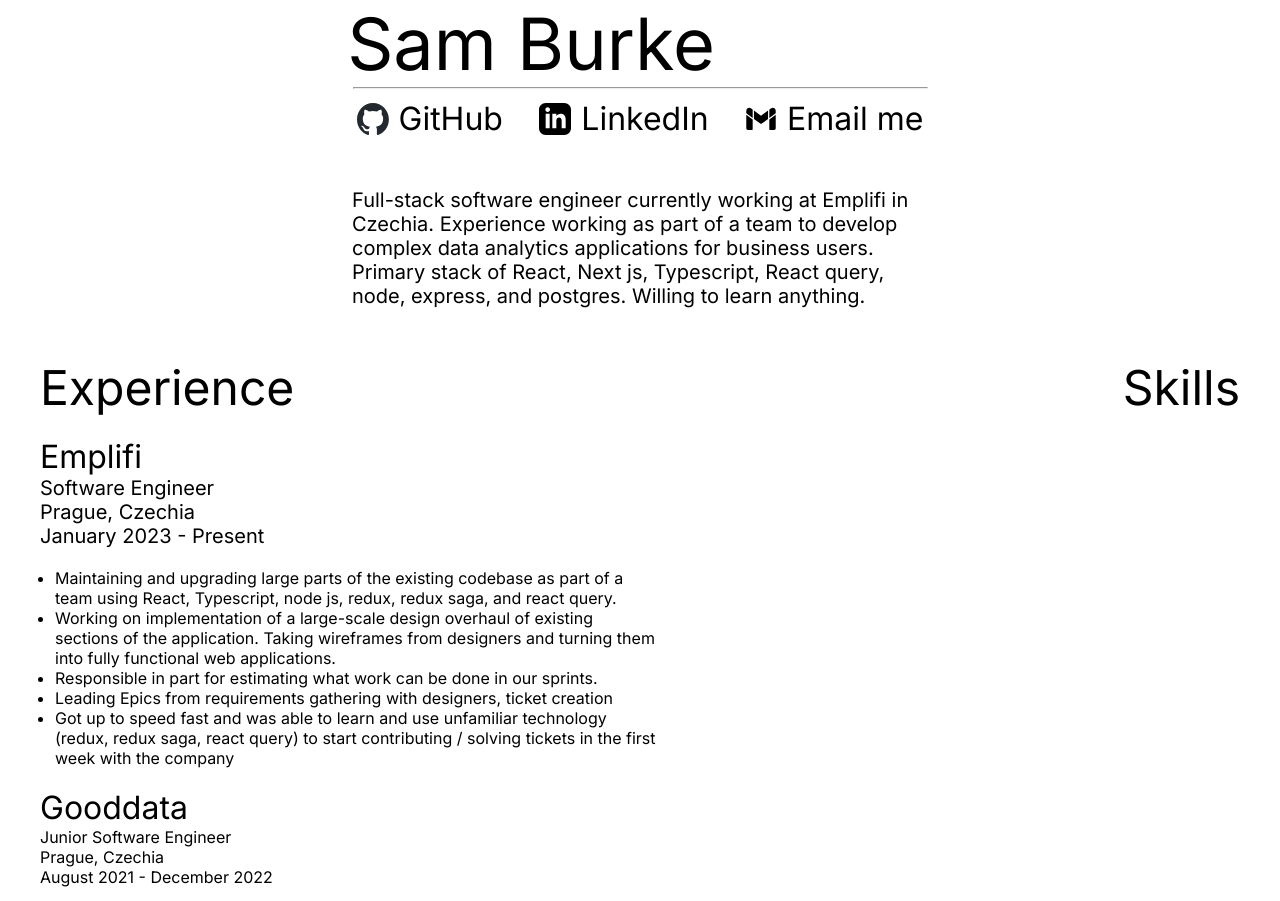
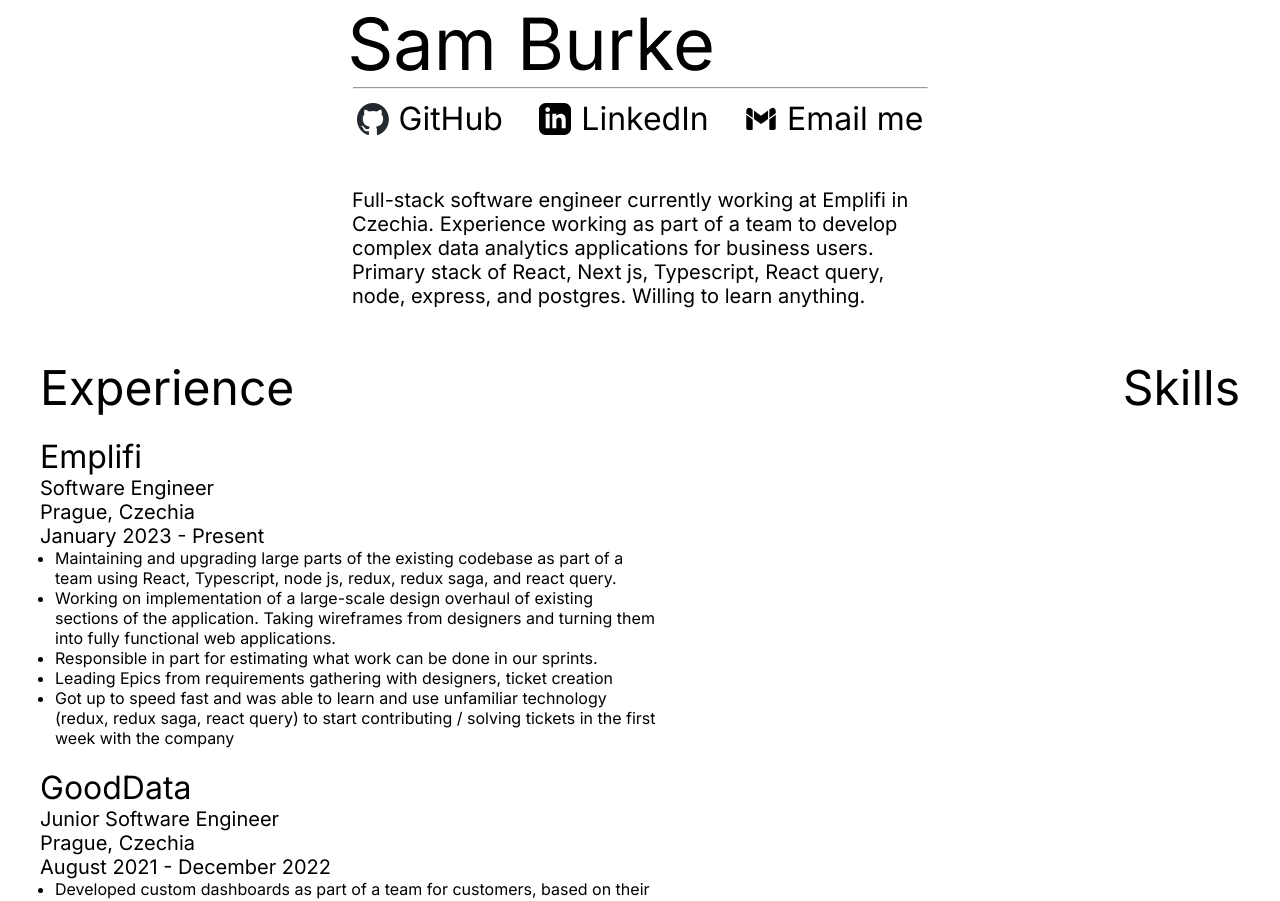
Before and after one commit to Burkes321/burkes-cv, a Next.js app: page / in a window 1280 px wide. Shown: the top 901 px of the page. Built offline with nearby package versions, Linux system fonts and the light colour scheme.

Commit message:
two experience item component implemented

```diff
--- a/src/app/page.module.scss
+++ b/src/app/page.module.scss
@@ -30,19 +30,9 @@
     justify-content: space-between;
     margin-top: 50px;
 
-    .experienceItemHeader {
-      margin-top: 20px;
-    }
-
     .experienceInfo {
-      margin-top: 20px;
       margin-left: 15px;
       width: 601px;
     }
-
-    .skillsTitle {
-      font-size: 48px;
-      font-weight: 400;
-    }
   }
 }
--- a/src/app/page.tsx
+++ b/src/app/page.tsx
@@ -2,10 +2,26 @@ import githubLogo from '../../public/githubLogo.svg';
 import linkedinLogo from '../../public/linkedinLogo.svg';
 import gmailLogo from '../../public/gmailLogo.svg';
 
-import { HeaderLinkWithImage } from '~/components';
+import { HeaderLinkWithImage, ExperienceItem } from '~/components';
 import { Text } from '~/components/typography';
 
 import css from './page.module.scss';
+
+const EmplifiMeta = (
+  <Text fontSize="20px">
+    Software Engineer <br />
+    Prague, Czechia <br />
+    January 2023 - Present
+  </Text>
+);
+
+const GoodDataMeta = (
+  <Text fontSize="20px">
+    Junior Software Engineer <br />
+    Prague, Czechia <br />
+    August 2021 - December 2022
+  </Text>
+);
 
 const Home = () => (
   <main className={css.pageContainer}>
@@ -44,18 +60,9 @@ const Home = () => (
     </Text>
     <div className={css.mainContentContainer}>
       <div>
-        {/* TODO: experience items should be their own components */}
-        <div>
-          <Text fontSize="48px">Experience</Text>
-          <Text className={css.experienceItemHeader} fontSize="32px">
-            Emplifi
-          </Text>
-          {/* TODO: want to put a company logo */}
-          <Text fontSize="20px">
-            Software Engineer <br />
-            Prague, Czechia <br />
-            January 2023 - Present
-          </Text>
+        <Text fontSize="48px">Experience</Text>
+        <ExperienceItem companyName="Emplifi" meta={EmplifiMeta}>
+          {' '}
           <ul className={css.experienceInfo}>
             <li>
               Maintaining and upgrading large parts of the existing codebase as
@@ -81,18 +88,9 @@ const Home = () => (
               / solving tickets in the first week with the company
             </li>
           </ul>
-        </div>
+        </ExperienceItem>
 
-        <div>
-          <Text className={css.experienceItemHeader} fontSize="32px">
-            Gooddata
-          </Text>
-          {/* TODO: want to put a company logo */}
-          <p className={css.experienceMeta}>
-            Junior Software Engineer <br />
-            Prague, Czechia <br />
-            August 2021 - December 2022
-          </p>
+        <ExperienceItem companyName="GoodData" meta={GoodDataMeta}>
           <ul className={css.experienceInfo}>
             <li>
               Developed custom dashboards as part of a team for customers, based
@@ -118,7 +116,7 @@ const Home = () => (
               CSS, styled components, recharts, and more.
             </li>
           </ul>
-        </div>
+        </ExperienceItem>
 
         <div>
           <h3 className={css.experienceItemHeader}>
--- /dev/null
+++ b/src/components/ExperienceItem.module.scss
@@ -0,0 +1,3 @@
+.header {
+  margin-top: 20px;
+}
--- a/src/components/ExperienceItem.tsx
+++ b/src/components/ExperienceItem.tsx
@@ -1,18 +1,20 @@
 import { ReactNode } from 'react';
 import { Text } from './typography';
+
+import css from './ExperienceItem.module.scss';
 
 interface Props {
   companyName: string;
   meta: ReactNode;
-  // TODO: here for future, not implemented yet
-  logo?: any;
-  // used for the detail
   children: ReactNode;
 }
 
-export const ExperienceItem = ({
-  companyName,
-  meta,
-  logo,
-  children,
-}: Props) => <Text fontSize="48px">{companyName}</Text>;
+export const ExperienceItem = ({ companyName, meta, children }: Props) => (
+  <>
+    <Text className={css.header} fontSize="32px">
+      {companyName}
+    </Text>
+    <Text fontSize="20px">{meta}</Text>
+    {children}
+  </>
+);
--- a/src/components/index.ts
+++ b/src/components/index.ts
@@ -1 +1,2 @@
 export * from './HeaderLinkWithImage';
+export * from './ExperienceItem';
```
